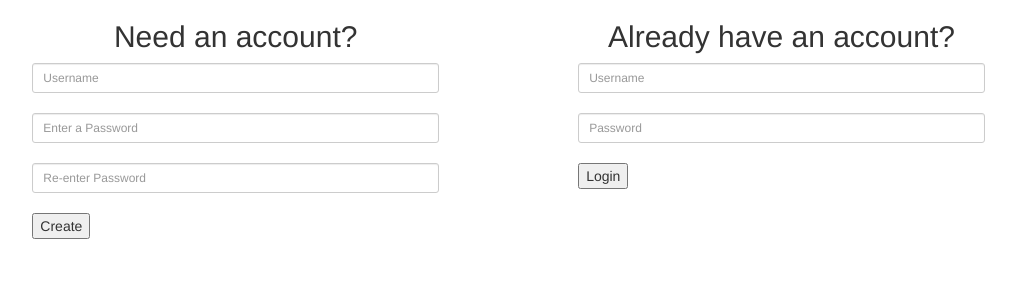
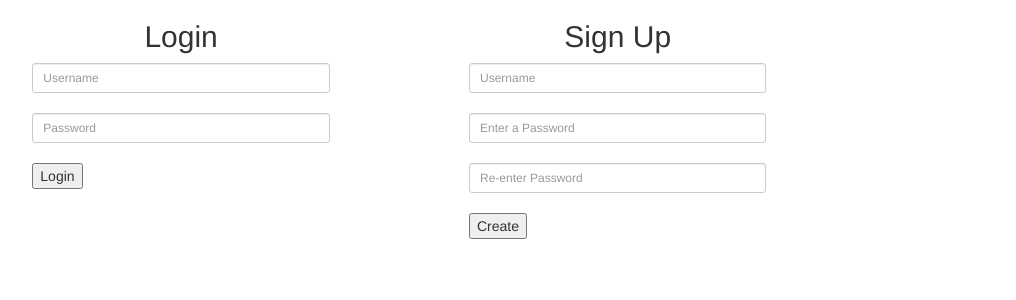
Before and after one commit to Nick-Saber/Calorie_tracker, a Flask app: page / in a window 1280 px wide. Shown: the top 300 px of the page, without its empty margins (186-1202 px from the left). Run offline with Flask 2, Linux system fonts and the light colour scheme; parts of the project's set-up code (start-up, migrations or seed data) failed here and were passed over; some libraries are stand-ins or nearby versions.

```diff
--- a/website/db_api.py
+++ b/website/db_api.py
@@ -92,8 +92,6 @@ def get_todays_entries(user):
 
 def get_past_x_days(user,x):
 	current_sesh=db_session()
-	if x > 20:
-		x=20
 	elif x< 1:
 		x=1
 	consumption=current_sesh.query(label('date',func.date(food_entries.entry_date)),label('caloric_consumption',func.sum(food_entries.caloric_value))).group_by(func.date(food_entries.entry_date)).filter(food_entries.username =='{}'.format(user)).order_by('date').limit(x)
--- a/website/templates/login.html
+++ b/website/templates/login.html
@@ -21,33 +21,9 @@
 		<div class ="row">
 			<div class="col-sm-2">
 			</div>
-			<div class="col-sm-4 offset-sm-4">
+			<div class="col-sm-3 offset-sm-4">
 
-				<h2 class="text-center"> Need an account? </h2>
-				{% if dict_variables.get('create_acc_error_message') != None %}
-					<p> {{dict_variables.get('create_acc_error_message')}} </p>
-				{% endif %}
-
-				<form action="{{url_for('login')}}" method="post">
-
-
-					<input class="form-control input-sm chat-input" id="username" type="text" name="user_name" placeholder="Username"/>
-					</br>
-					<input class="form-control input-sm chat-input" id="password1" type="text" name="password1" placeholder="Enter a Password">
-					</br>
-					<input class="form-control input-sm chat-input" id="password2" type="text" name="password2"placeholder="Re-enter Password">
-					</br>
-					<div class="group-btn">
-		  				<input type="submit" name='login_type' value='Create'/>
-					</div>
-				</form>
-			</div>
-			<div class="col-sm-1"/>
-			</div>
-			<div class="col-sm-4 offset-sm-4">
-
-
-				<h2 class="text-center"> Already have an account? </h2>
+				<h2 class="text-center"> Login</h2>
 				{% if dict_variables.get('login_acc_error_message') != None %}
 						<p> {{dict_variables.get('login_acc_error_message')}} </p>
 				{% endif %}
@@ -67,6 +43,32 @@
 				</form>
 
 			</div>
+			<div class="col-sm-1"/>
+			</div>
+			<div class="col-sm-3 offset-sm-4">
+
+				<h2 class="text-center"> Sign Up </h2>
+				{% if dict_variables.get('create_acc_error_message') != None %}
+					<p> {{dict_variables.get('create_acc_error_message')}} </p>
+				{% endif %}
+
+				<form action="{{url_for('login')}}" method="post">
+
+
+					<input class="form-control input-sm chat-input" id="username" type="text" name="user_name" placeholder="Username"/>
+					</br>
+					<input class="form-control input-sm chat-input" id="password1" type="text" name="password1" placeholder="Enter a Password">
+					</br>
+					<input class="form-control input-sm chat-input" id="password2" type="text" name="password2"placeholder="Re-enter Password">
+					</br>
+					<div class="group-btn">
+		  				<input type="submit" name='login_type' value='Create'/>
+					</div>
+				</form>
+
+
+
+			</div>
 
 		</div>
 	{% else %}
```
Also changed, not shown: website/app.py (+0 -17 lines), website/templates/entry_page.html (+17 -25 lines).
